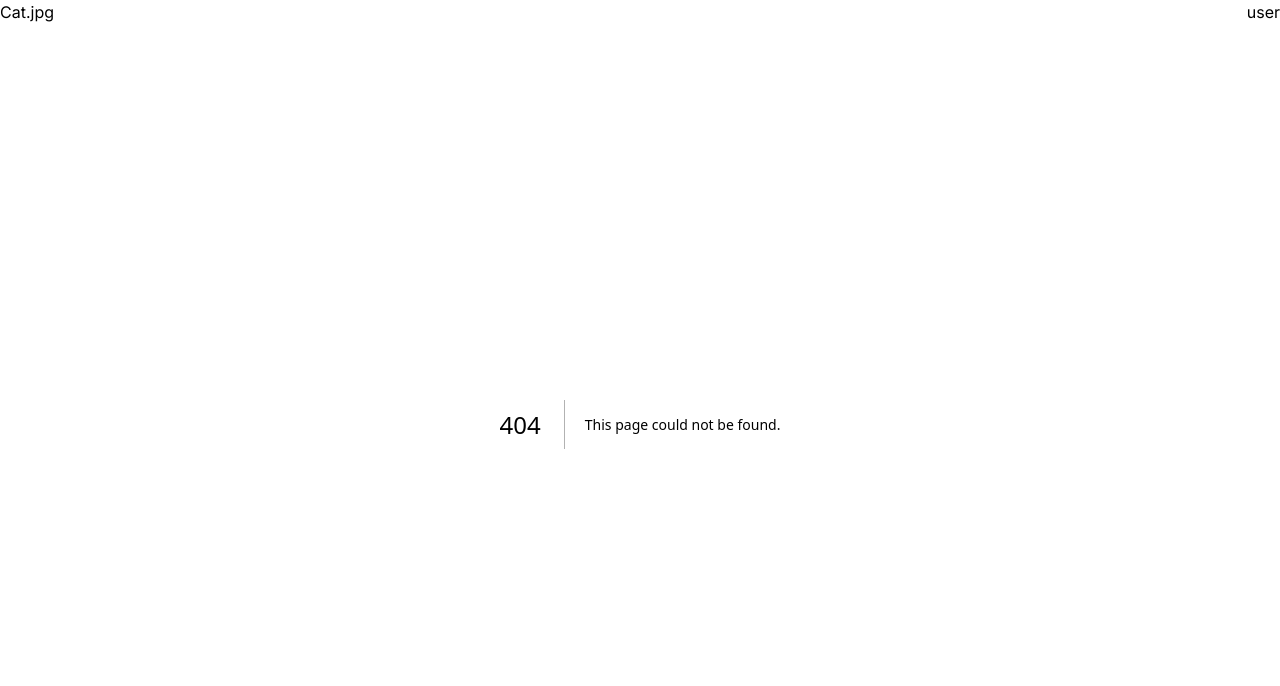
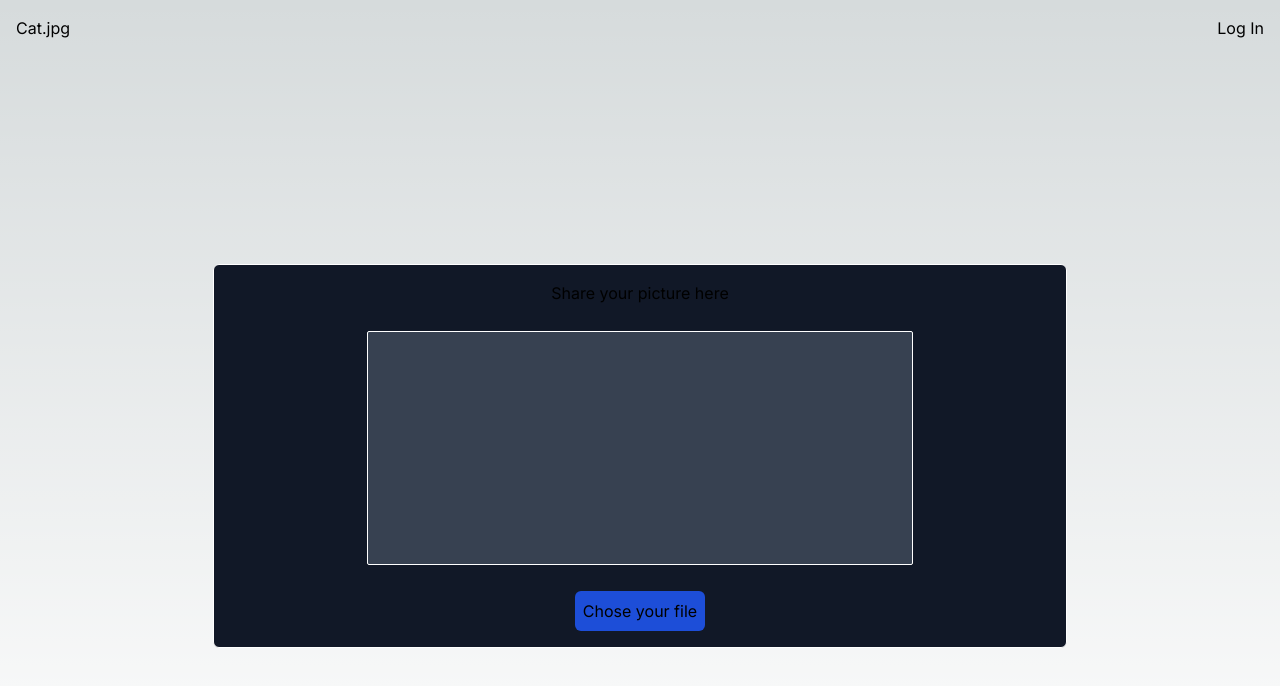
Before and after one commit to makahtxi/gallrythingy, a Next.js app: page /upload in a window 1280 px wide. Before the commit this address had no page. Shown: the top 686 px of the page. Built offline with nearby package versions, Linux system fonts and the light colour scheme; no server answers.

Commit message:
auth works (kinda

```diff
--- a/app/layout.tsx
+++ b/app/layout.tsx
@@ -1,28 +1,34 @@
 import type { Metadata } from "next";
 import { Inter } from "next/font/google";
 import "./globals.css";
+import { createClient } from "@/utils/supabase/server";
+import { redirect } from "next/navigation";
 
 const inter = Inter({ subsets: ["latin"] });
 
 export const metadata: Metadata = {
-  title: "Create Next App",
-  description: "Generated by create next app",
+  title: "Gallery.cat",
+  description: "Gallery for cat photos",
 };
 
-function TopNav() {
+async function TopNav() {
+  const supabase = createClient()
+  const { data: { user } } = await supabase.auth.getUser()
   return(
-    <nav className="w-full flex items-center justify-between">
+    <nav className="w-full flex items-center justify-between p-4">
       <p>Cat.jpg</p>
-      <p>user</p>
+      {user ? <p>{user.email}</p> : <p>Log In</p> }
     </nav>
   )
 }
 
-export default function RootLayout({
+export default async function RootLayout({
   children,
 }: Readonly<{
   children: React.ReactNode;
 }>) {
+
+
   return (
     <html lang="en">
 
--- a/app/page.tsx
+++ b/app/page.tsx
@@ -1,17 +1,23 @@
 import Image from "next/image";
 import { createClient } from '@/utils/supabase/server'
+import { redirect } from "next/navigation";
 
 export default async function Home() {
 
   const supabase = createClient();
 
+  const { data: { user } } = await supabase.auth.getUser()
 
+  if(!user) {
+    redirect('/login')
+  }
+
+  console.log(user)
   const { data: images} = await supabase.from('images').select()
 
   const imageList = images ?? []
   return (
     <div>
-    <input type="file"></input>
     <div className="flex flex-wrap gap-4">
       {[...imageList, ...imageList, ...imageList ].map((image) =>{
         return (
@@ -20,6 +26,9 @@ export default async function Home() {
           </div>
         )
       })}
+    </div>
+    <div className="flex w-full  justify-center">
+      <a className="bg-blue-700 p-4 rounded-md">Upload ur own cat</a>
     </div>
     </div>
     // <Image
--- /dev/null
+++ b/app/upload/page.tsx
@@ -0,0 +1,28 @@
+'use client'
+export default function Page(){
+
+   const uploadImage: React.ChangeEventHandler<HTMLInputElement> = async(event) => {
+
+        if(!event.target.files || event.target.files.length === 0){
+            throw new Error('You must select an image to upload.')
+        }
+
+        const file = event.target.files[0]
+        console.log("Image Received")
+        console.log(file)
+        return file
+    }
+
+    return(
+        <div className="flex justify-center items-center w-full h-screen">
+            <div className="flex flex-col h-96 w-8/12 items-center justify-between bg-gray-900 p-4 border border-white rounded-md">
+            <h1> Share your picture here</h1>
+            <div className="w-8/12 rounded-sm bg-gray-700 h-4/6 border border-white">
+                <img></img>
+            </div>
+            <label htmlFor="imgUpload" className="bg-blue-700 p-2 rounded-md hover:cursor-pointer hover:bg-blue-600">Chose your file</label>
+            <input id="imgUpload" name="img" className="w-0 h-0 opacity-0 overflow-hidden absolute -z-10" type="file" accept="image/*" onChange={uploadImage}/>
+            </div>
+        </div>
+    )
+}
```
Also changed, not shown: app/login/actions.ts (+4 -3 lines).
